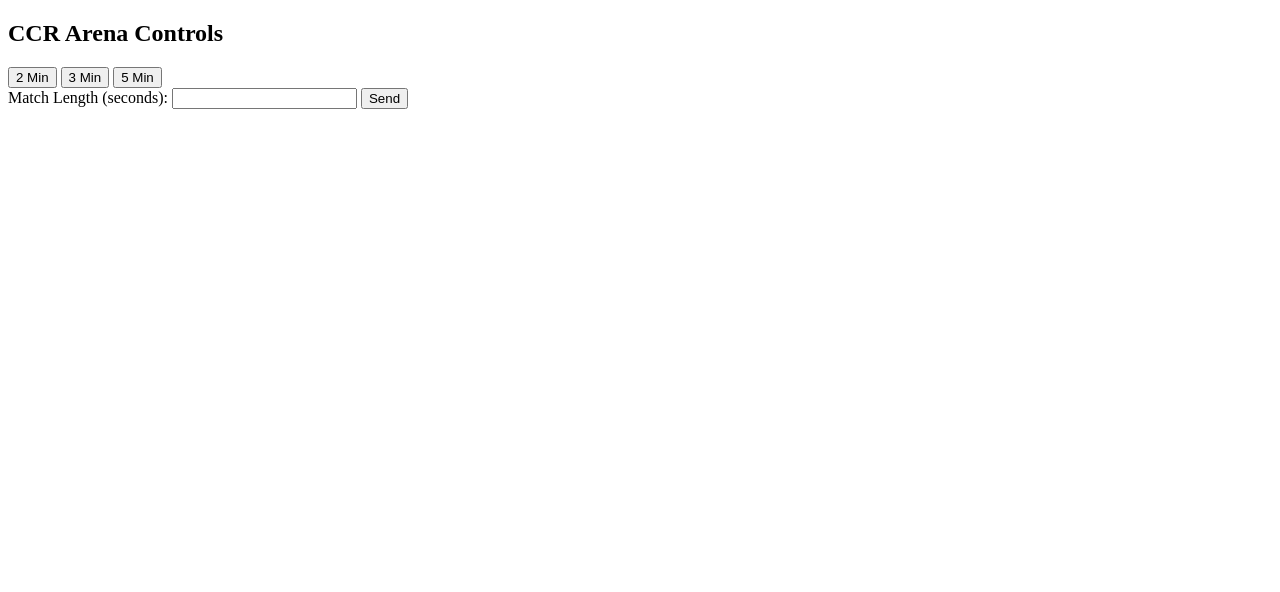
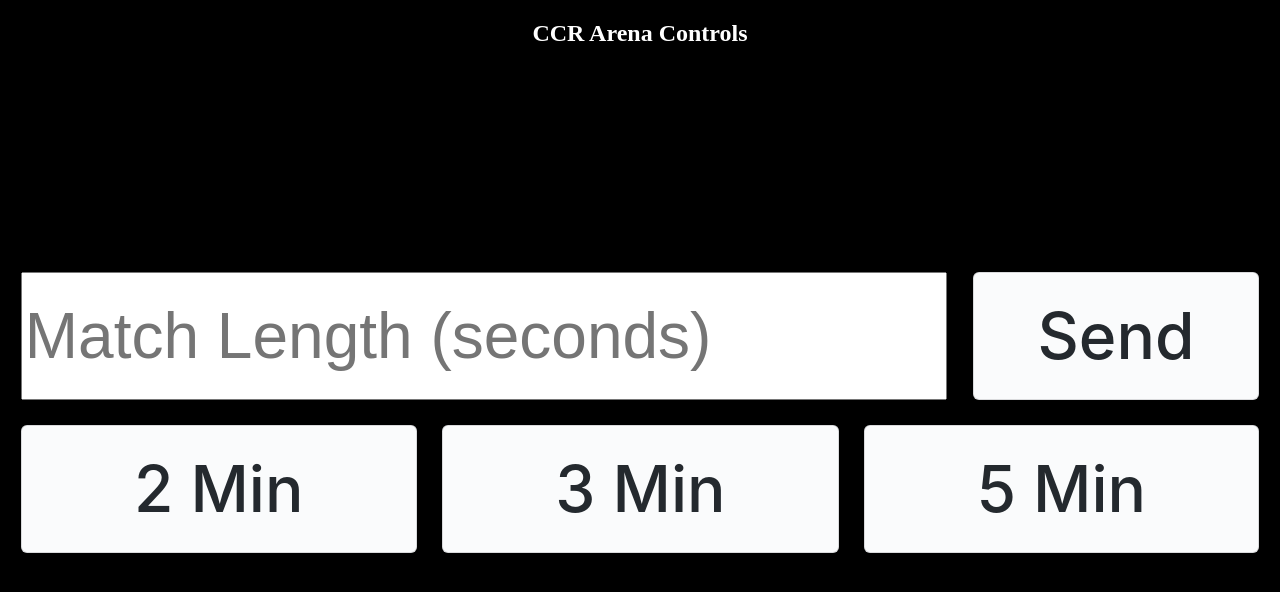
Before and after one commit to oddballbutler/ccr-arena, a website: page src/static/index.html in a window 1280 px wide. Drawn offline with Linux system fonts and the light colour scheme.

Commit message:
buttons and state working
still need to implement serial port communication and audio

```diff
--- a/src/static/index.html
+++ b/src/static/index.html
@@ -1,31 +1,142 @@
 <!DOCTYPE html>
-<html>
+<html style="color: white;background-color: black;">
 <script src="./htmx/htmx.js">htmx.logAll();</script>
 <script src="./htmx/ext/ws.js"></script>
+<style>
+    button {
+        appearance: none;
+        background-color: #FAFBFC;
+        border: 1px solid rgba(27, 31, 35, 0.15);
+        border-radius: 6px;
+        box-shadow: rgba(27, 31, 35, 0.04) 0 1px 0, rgba(255, 255, 255, 0.25) 0 1px 0 inset;
+        box-sizing: border-box;
+        color: #24292E;
+        cursor: pointer;
+        display: inline-block;
+        font-family: -apple-system, system-ui, "Segoe UI", Helvetica, Arial, sans-serif, "Apple Color Emoji", "Segoe UI Emoji";
+        font-size: 14px;
+        font-weight: 500;
+        line-height: 20px;
+        list-style: none;
+        padding: 6px 16px;
+        position: relative;
+        /* transition: background-color 0.2s cubic-bezier(0.3, 0, 0.5, 1); */
+        user-select: none;
+        -webkit-user-select: none;
+        /* touch-action: manipulation; */
+        vertical-align: middle;
+        white-space: nowrap;
+        word-wrap: break-word;
+    }
+
+    button:hover {
+        background-color: #F3F4F6;
+        text-decoration: none;
+        transition-duration: 0.1s;
+    }
+
+    button:disabled {
+        background-color: #FAFBFC;
+        border-color: rgba(27, 31, 35, 0.15);
+        color: #959DA5;
+        cursor: default;
+    }
+
+    button:active {
+        background-color: #EDEFF2;
+        box-shadow: rgba(225, 228, 232, 0.2) 0 1px 0 inset;
+        transition: none 0s;
+    }
+
+    button:focus {
+        outline: 1px transparent;
+    }
+
+    button:before {
+        display: none;
+    }
+
+    button:-webkit-details-marker {
+        display: none;
+    }
+
+    .ccrbtn-group button {
+        /* background-color: #04AA6D; */
+        /* Green background */
+        /* border: 1px solid green; */
+        /* Green border */
+        /* color: white; */
+        /* White text */
+        padding: 1vw;
+        margin: 1vw;
+
+        /* Some padding */
+        /* cursor: pointer; */
+        /* Pointer/hand icon */
+        width: 100%;
+        font-size: 5vw;
+        height: 15vw;
+        /* Set a width if needed */
+        display: block;
+        /* Make the buttons appear below each other */
+    }
+
+    .defaultTimes-group {
+        display: flex;
+    }
+
+    .defaultTimes-group * {
+        font-size: 5vw;
+        margin: 1vw;
+        flex: 1 0 auto;
+        height: 10vw;
+    }
+
+    .input-group {
+        display: flex;
+    }
+
+    .input-group * {
+        font-size: 5vw;
+        margin: 1vw;
+    }
+
+    .input-group input {
+        flex: auto;
+    }
+
+    .input-group button {
+        height: 10vw;
+        flex: auto;
+    }
+</style>
 
 <body>
     <main>
-        <div class="elastic container" hx-ext="ws" ws-connect="/">
-            <h2>CCR Arena Controls</h2>
+        <div hx-ext="ws" ws-connect="/">
+            <h2 style="text-align: center;">CCR Arena Controls</h2>
             <div id="ccrTimer"></div>
-            <div id="ccrContext"></div>
             <div id="ccrState"></div>
-            <div id="ccrButtons"></div>
+            <div id="ccrButtons" class="ccrbtn-group"></div>
 
-            <div id="ccrDefaultTimes">
+            <div style="height:15vw"></div>
+
+            <form ws-send="">
+                <div class="input-group">
+                    <input type="number" id="matchLength" name="matchLength" min="1"
+                        placeholder="Match Length (seconds)" required>
+                    <button type="submit" value="Send" class="btn primary">Send</button>
+                </div>
+            </form>
+            <div id="ccrDefaultTimes" class="defaultTimes-group" style="display: flex;">
                 <button name="matchLength" value="120" ws-send>2 Min</button>
                 <button name="matchLength" value="180" ws-send>3 Min</button>
                 <button name="matchLength" value="300" ws-send>5 Min</button>
             </div>
-            <form ws-send="">
-                <div>
-                    <label for="matchLength">Match Length (seconds):</label>
-                    <input type="number" id="matchLength" name="matchLength" min="0">
-                    <input type="submit" value="Send" class="btn primary" />
-                </div>
-            </form>
+
+            <div id="ccrContext"></div>
         </div>
+    </main>
 </body>
-</main>
 
 </html>
```
Also changed, not shown: src/ccrArenaMachine.ts (+5 -2 lines), src/server.ts (+4 -23 lines), src/static/timer.html (added, +14 -0 lines).
